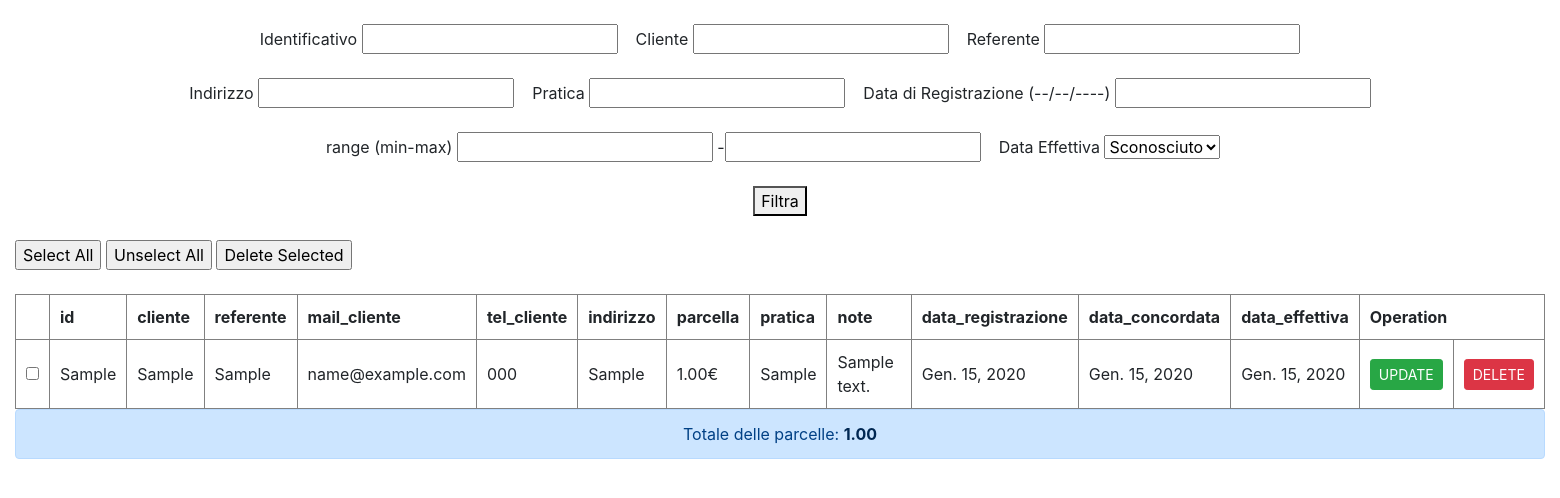
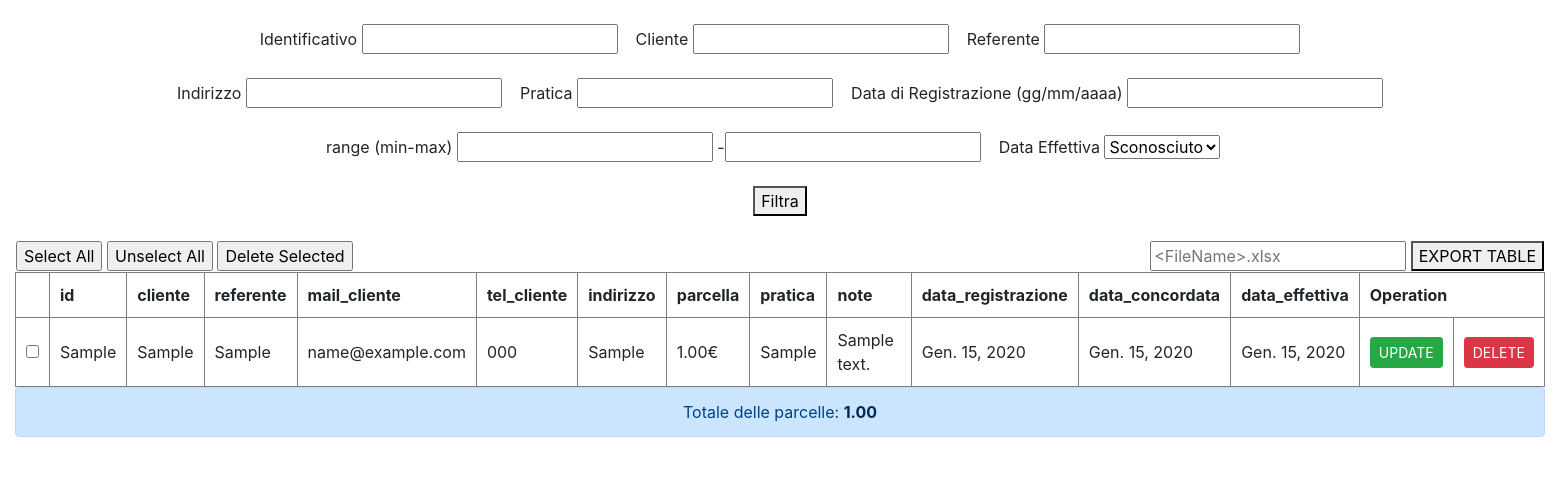
Before and after one commit to Claudio1108/MY_ACC, a Django app: page /AllProtocols/ in a window 1560 px wide. Shown: the part 112-610 px from the top of the page. Run offline with Django 3.2, Linux system fonts and the light colour scheme; tables that the repository leaves empty hold one stand-in row (values such as "Sample post"); some libraries are stand-ins or nearby versions.

Commit message:
add report excel for Protocols

```diff
--- a/Contabilita/filters.py
+++ b/Contabilita/filters.py
@@ -12,7 +12,7 @@ class ProtocolloFilter(django_filters.FilterSet):
     referente = django_filters.CharFilter(label='Referente', field_name='referente', lookup_expr='contains')
     indirizzo = django_filters.CharFilter(label='Indirizzo', field_name='indirizzo', lookup_expr='contains')
     pratica = django_filters.CharFilter(label='Pratica', field_name='pratica', lookup_expr='contains')
-    data_registrazione = django_filters.DateFilter(label='Data di Registrazione (--/--/----)', field_name='data_registrazione', lookup_expr='exact')
+    data_registrazione = django_filters.DateFilter(label='Data di Registrazione (gg/mm/aaaa)', field_name='data_registrazione', lookup_expr='exact')
     status = django_filters.RangeFilter(label = 'range (min-max)')
     #status = django_filters.ChoiceFilter(field_name='status', choices=(('SI', 'SI'),('NO', 'NO')), method='filter_price')
     data_effettiva = django_filters.BooleanFilter(label='Data Effettiva',field_name = 'data_effettiva', lookup_expr='isnull', exclude=True)
@@ -27,7 +27,7 @@ class ProtocolloFilter(django_filters.FilterSet):
         fields = ['identificativo','cliente','referente','indirizzo','pratica','data_registrazione','status','data_effettiva']
 
 class SpesaGestioneFilter(django_filters.FilterSet):
-    data = django_filters.DateFilter(label='Data di Registrazione (--/--/----)', field_name='data', lookup_expr='exact')
+    data = django_filters.DateFilter(label='Data di Registrazione (gg/mm/aaaa)', field_name='data', lookup_expr='exact')
     fattura = django_filters.CharFilter(label='Fattura', field_name='fattura', lookup_expr='exact')
     intestatario_fattura = django_filters.CharFilter(label='Intestatario Fattura', field_name='intestatario_fattura', lookup_expr='exact')
     causale = django_filters.CharFilter(label='Causale', field_name='causale', lookup_expr='contains')
@@ -37,14 +37,14 @@ class SpesaGestioneFilter(django_filters.FilterSet):
         fields = ['data','fattura','intestatario_fattura','causale']
 
 class SpesaCommessaFilter(django_filters.FilterSet):
-    data = django_filters.DateFilter(label='Data di Registrazione (--/--/----)', field_name='data', lookup_expr='exact')
+    data = django_filters.DateFilter(label='Data di Registrazione (gg/mm/aaaa)', field_name='data', lookup_expr='exact')
     protocollo = django_filters.CharFilter(label='Protocollo', field_name='protocollo', lookup_expr='exact')
     class Meta:
         model = SpesaCommessa
         fields = ['data','protocollo']
 
 class RicavoFilter(django_filters.FilterSet):
-    data = django_filters.DateFilter(label='Data di Registrazione (--/--/----)', field_name='data', lookup_expr='exact')
+    data = django_filters.DateFilter(label='Data di Registrazione (gg/mm/aaaa)', field_name='data', lookup_expr='exact')
     fattura = django_filters.CharFilter(label='Fattura', field_name='fattura', lookup_expr='exact')
     intestatario_fattura = django_filters.CharFilter(label='Intestatario Fattura', field_name='intestatario_fattura',lookup_expr='exact')
     protocollo = django_filters.CharFilter(label='Protocollo', field_name='protocollo', lookup_expr='exact')
@@ -55,7 +55,7 @@ class RicavoFilter(django_filters.FilterSet):
         fields = ['data','fattura','intestatario_fattura','protocollo']
 
 class GuadagnoEffettivoFilter(django_filters.FilterSet):
-    data = django_filters.DateFilter(label='Data di Registrazione (--/--/----)', field_name='data', lookup_expr='exact')
+    data = django_filters.DateFilter(label='Data di Registrazione (gg/mm/aaaa)', field_name='data', lookup_expr='exact')
 
     class Meta:
         model = GuadagnoEffettivo
--- a/Contabilita/views.py
+++ b/Contabilita/views.py
@@ -1,9 +1,14 @@
 from django.shortcuts import render,redirect
 from django.contrib import messages
+import re
+
 from .forms import *
 from django.db import connection
 from .filters import *
 from datetime import date,datetime
+import xlwt
+from django.http import HttpResponse
+
 
 def viewhomepage(request):
     return render(request, "Homepage/HomePage.html")
@@ -631,3 +636,27 @@ def viewContabilitaProtocolli(request):
     cursor.execute(query)
     rows = cursor.fetchall()
     return render(request, "ContabilitaProtocolli.html", {'tabella_output4': rows})
+
+def export_protocols_xlsx(request,list):
+    name_file = request.POST.get("fname") or 'default_name'
+    response = HttpResponse(content_type='application/ms-excel')
+    response['Content-Disposition'] = 'attachment; filename="{}.xlsx"'.format(name_file)
+    wb = xlwt.Workbook(encoding='utf-8')
+    ws = wb.add_sheet('Protocolli_{}'.format(name_file))
+    # Sheet header, first row
+    row_num = 0
+    font_style = xlwt.XFStyle()
+    font_style.font.bold = True
+    columns = ['Identificativo', 'Cliente', 'Referente', 'Mail Cliente', 'Tel Cliente', 'Indirizzo', 'Parcella', 'Pratica', 'Note', 'Data Registrazione', 'Data Concordata', 'Data Effettiva']
+    for col_num in range(len(columns)):
+        ws.write(row_num, col_num, columns[col_num], font_style)
+
+    # Sheet body, remaining rows
+    font_style = xlwt.XFStyle()
+    rows = Protocollo.objects.filter(identificativo__in = re.findall("(\d+-\d+)",list)).values_list('identificativo', 'cliente', 'referente', 'mail_cliente', 'tel_cliente', 'indirizzo', 'parcella', 'pratica', 'note', 'data_registrazione','data_concordata' , 'data_effettiva')
+    for row in rows:
+        row_num += 1
+        for col_num in range(len(row)):
+            ws.write(row_num, col_num, str(row[col_num]), font_style)
+    wb.save(response)
+    return response
--- a/MyAcc/urls.py
+++ b/MyAcc/urls.py
@@ -64,4 +64,7 @@ urlpatterns = [
     path('GestioneGuadagniEffettivi/', contviews.viewGestioneGuadagniEffettivi, name='GestioneGuadagniEffettivi'),
     path('ContabilitaProtocolli/', contviews.viewContabilitaProtocolli, name='ContabilitaProtocolli'),
 
+    #Reporter
+    url(r'^export/xls/\?list=(?P<list>.*)/$', contviews.export_protocols_xlsx, name='export_protocols_xlsx')
+
 ]
--- a/templates/Protocollo/AllProtocols.html
+++ b/templates/Protocollo/AllProtocols.html
@@ -127,20 +127,26 @@
             </table></br>
             <button type="submit">Filtra</button>
         </form>
+        </br>
+        <table align="left" style="width:100%">
+            <tr>
+                <td >
+                    <input type="button" onclick='selectAll()' value="Select All"/>
+                    <input type="button" onclick='unSelectAll()' value="Unselect All"/>
+                    <input type="button" onclick='deleteGroup()' value="Delete Selected"/>
+                </td>
+                <td >
+                    <div align="right">
+                    <form method="post" action="{% url 'export_protocols_xlsx' list=filter.qs %}">
+                        {% csrf_token %}
+                         <input type="text" name="fname" placeholder="<FileName>.xlsx">
+                        <button type="submit">EXPORT TABLE</button>
+                    </form>
+                    </div>
+                </td>
+            </tr>
+        </table>
 
-        </br>
-
-        <div  align="left">
-            <input type="button" onclick='selectAll()' value="Select All"/>
-            <input type="button" onclick='unSelectAll()' value="Unselect All"/>
-            <input type="button" onclick='deleteGroup()' value="Delete Selected"/>&nbsp;&nbsp;&nbsp;&nbsp;
-            &nbsp;&nbsp;&nbsp;&nbsp;&nbsp;&nbsp;&nbsp;&nbsp;&nbsp;&nbsp;&nbsp;&nbsp;&nbsp;&nbsp;&nbsp;&nbsp;
-            <!--Order By : &nbsp;&nbsp;&nbsp;&nbsp;&nbsp;&nbsp;&nbsp;
-            <input type="checkbox" data-group='orderState' onchange="OrderById()" value="id_order"/> id &nbsp;&nbsp;&nbsp;&nbsp;&nbsp;&nbsp;&nbsp;
-            <input type="checkbox" data-group='orderState' onchange="OrderByParcella()" value="parcella_order"/> parcella-->
-        </div>
-
-        </br>
 
         <table width="100%" border="1" cellpadding="10" cellspacing="0">
             <tr>
```
Also changed, not shown: db.sqlite3.
